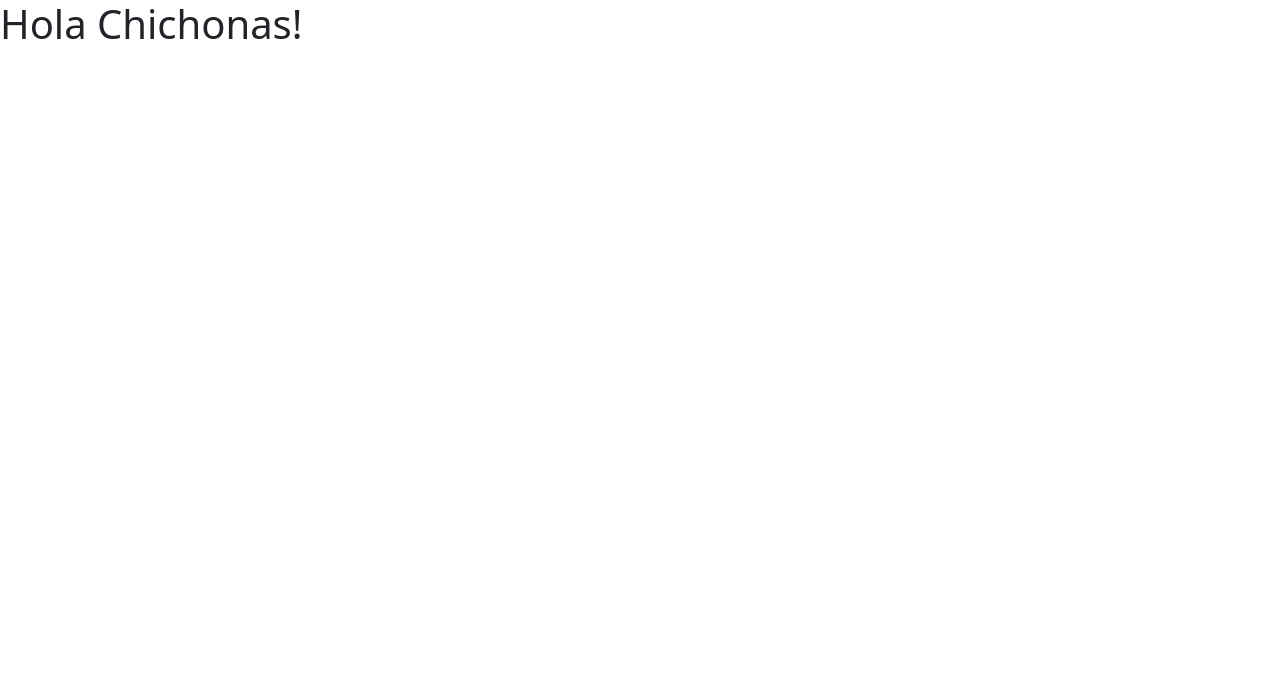
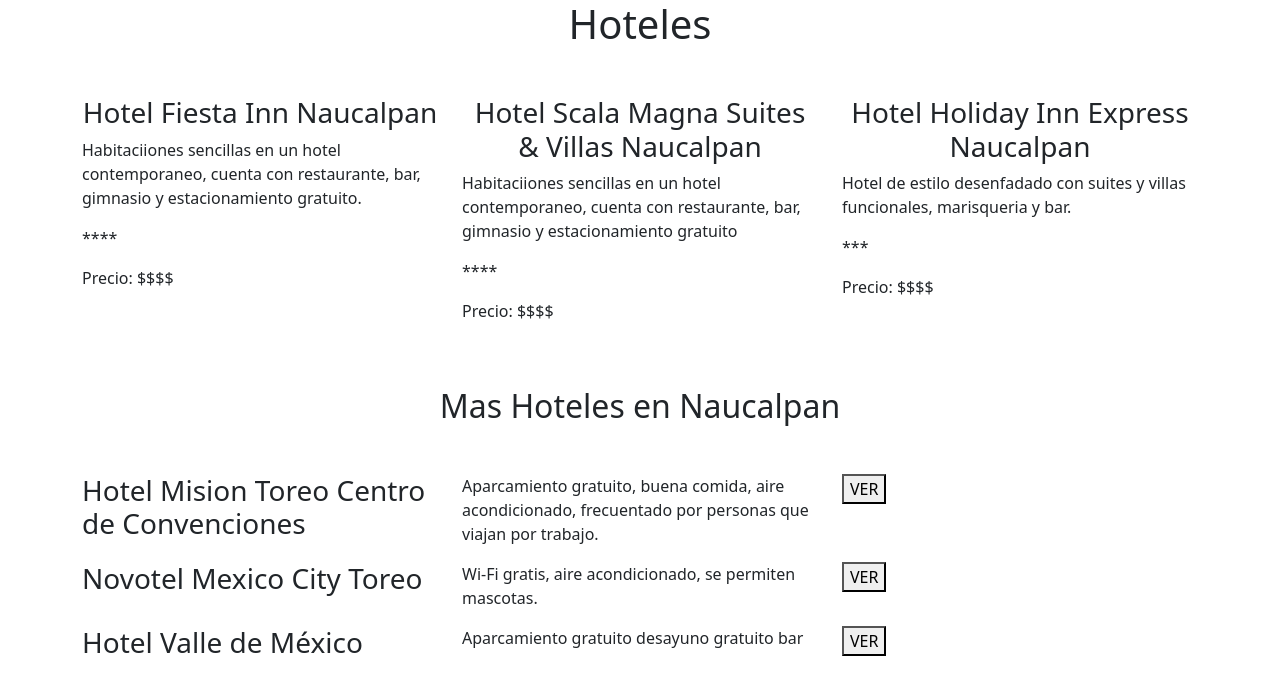
Before and after one commit to isato12/guiaHotelesNaucalpan, a website: page index.html in a window 1280 px wide. Drawn offline with nearby package versions, Linux system fonts and the light colour scheme.

Commit message:
Iniciando el html y las primeras secciones

```diff
--- a/index.html
+++ b/index.html
@@ -13,7 +13,80 @@
 </head>
 
 <body>
-    <h1>Hola Chichonas!</h1>
+    <main class="container">
+        <section>
+            <h1 class="jumbotron text-center mb-5">Hoteles</h1>
+
+            <div class="row">
+                <article class="col col-lg-4">
+                    <h3 class="text-center">Hotel Fiesta Inn Naucalpan </h3>
+                    <p>Habitaciiones sencillas en un hotel contemporaneo, cuenta con restaurante, bar, gimnasio
+                        y estacionamiento gratuito.
+                    </p>
+                    <p>****</p>
+                    <p>Precio: <span>$$$$</span></p>
+                </article>
+                <article class="col col-lg-4">
+                    <h3 class="text-center">Hotel Scala Magna Suites & Villas Naucalpan </h3>
+                    <p>Habitaciiones sencillas en un hotel contemporaneo, cuenta con restaurante, bar, gimnasio
+                        y estacionamiento gratuito
+                    </p>
+                    <p>****</p>
+                    <p>Precio: <span>$$$$</span></p>
+                </article>
+                <article class="col col-lg-4">
+                    <h3 class="text-center">Hotel Holiday Inn Express Naucalpan </h3>
+                    <p>Hotel de estilo desenfadado con suites y villas funcionales, marisqueria y bar.
+                    </p>
+                    <p>***</p>
+                    <p>Precio: <span>$$$$</span></p>
+                </article>
+            </div>
+
+        </section>
+        <section>
+            <h2 class="text-center mb-5 mt-5">Mas Hoteles en Naucalpan</h2>
+            <div class="row">
+                <div class="col-lg-4">
+                    <h3>Hotel Mision Toreo Centro de Convenciones</h3>
+                </div>
+                <div class="col-lg-4">
+                    <p>Aparcamiento gratuito,
+                        buena comida,
+                        aire acondicionado,
+                        frecuentado por personas que viajan por trabajo.</p>
+                </div>
+                <div class="col-lg-4"><button>VER</button></div>
+            </div>
+            <div class="row">
+                <div class="col-lg-4">
+                    <h3>Novotel Mexico City Toreo</h3>
+                </div>
+                <div class="col-lg-4">
+                    <p>Wi-Fi gratis, aire acondicionado, se permiten mascotas.</p>
+                </div>
+                <div class="col-lg-4"><button>VER</button></div>
+            </div>
+            <div class="row">
+                <div class="col-lg-4">
+                    <h3>Hotel Valle de México</h3>
+                </div>
+                <div class="col-lg-4">
+                    <p>Aparcamiento gratuito
+                        desayuno gratuito
+                        bar</p>
+                </div>
+                <div class="col-lg-4"><button>VER</button></div>
+            </div>
+
+
+
+
+
+        </section>
+
+
+    </main>
 
     <!-- Optional JavaScript; choose one of the two! -->
 
@@ -25,4 +98,5 @@
 
 </body>
 
+
 </html>
```
